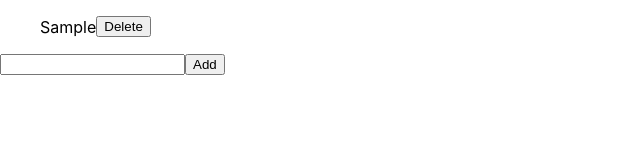
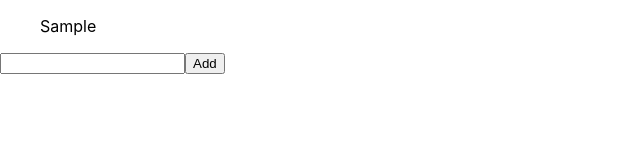
Before and after one commit to mehresyd/my-app, a React (Create React App) app: page / in a window 1280 px wide. Both pictures are taken after typing "Sample" into the empty fields and a click on the button "Add". Shown: the top 160 px of the page, without its empty margins (0-640 px from the left). Built offline with nearby package versions, Linux system fonts and the light colour scheme.

Commit message:
Hide/show delete button when hovering over an item

```diff
--- a/src/ListItem.js
+++ b/src/ListItem.js
@@ -1,13 +1,35 @@
 import React from "react";
 import "./ListItem.css"
 
+
 const ListItem = (props) => {
     const {item, onDelete} = props;
+    const [showDeleteButton, setShowDeleteButton] = React.useState(false);
+
+    const handleMouseEnter = () => {
+
+        setShowDeleteButton(true);
+    }
+
+    const handleMouseLeave = () => {
+
+        setShowDeleteButton(false);
+    }
 
     return(
-        <li>
+        <li
+        onMouseEnter={handleMouseEnter}
+        onMouseLeave={handleMouseLeave}
+        >
             <div>{item}</div>
-            <button onClick={onDelete}>Delete</button>
+
+
+            {
+                showDeleteButton ?
+                <button onClick={onDelete}>Delete</button>
+                :null
+            }
+
         </li>
     )
 }
```
